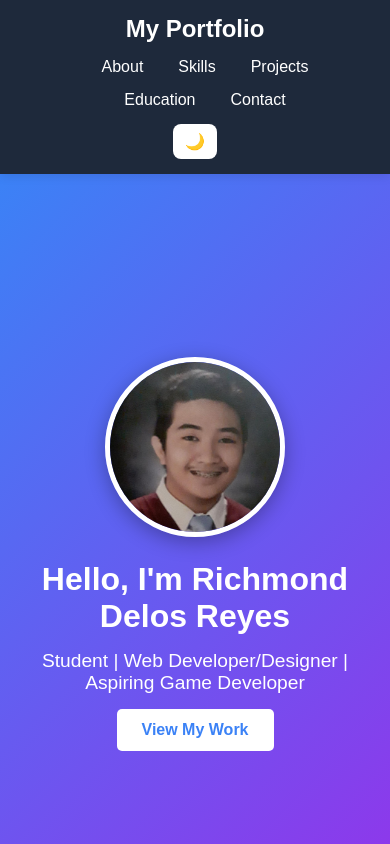
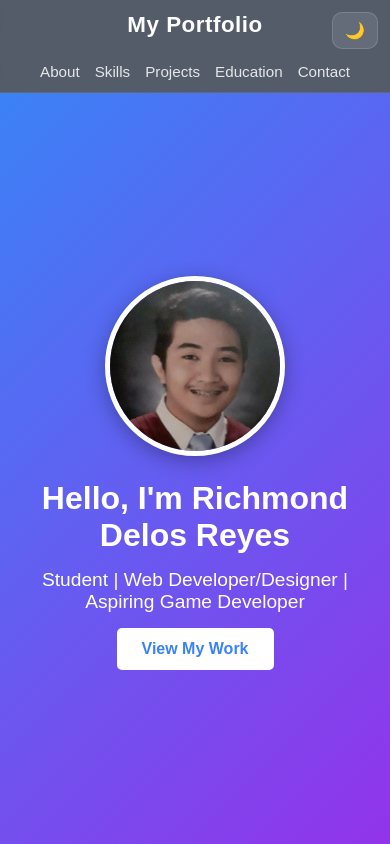
Before and after one commit to delosreyesrichmond09/My-Portfolio, a plain HTML site: page index.html in a window 390 px wide. Shown: the top 844 px of the page. Drawn offline with Linux system fonts and the light colour scheme.

Commit message:
Update index.html

```diff
--- a/index.html
+++ b/index.html
@@ -17,71 +17,88 @@ body{
     background:#f5f5f5;
     color:#333;
 }
+
 .header{
     position: sticky;
     top: 0;
     z-index: 1000;
 
     display: flex;
+    align-items: center;
     justify-content: space-between;
-    align-items: center;
 
-    padding: 15px 8%;
-    background: #1e293b;
+    padding: 14px 8%;
+    gap: 20px;
 
-    box-shadow: 0 2px 10px rgba(0,0,0,0.1);
+    background: rgba(30, 41, 59, 0.75);
+    backdrop-filter: blur(12px);
+    -webkit-backdrop-filter: blur(12px);
+
+    border-bottom: 1px solid rgba(255,255,255,0.08);
 }
 
 .logo{
     color: white;
-    font-size: 1.5rem;
-    font-weight: bold;
-}
-
-
-nav a{
-    color:white;
-    text-decoration:none;
-    margin-left:20px;
+    font-size: 1.4rem;
+    font-weight: 700;
+    letter-spacing: 0.5px;
+    cursor: default;
 }
 
 .navbar{
     display: flex;
-    gap: 25px;
+    gap: 22px;
 }
 
 .navbar a{
-    color: white;
+    color: rgba(255,255,255,0.85);
     text-decoration: none;
     font-weight: 500;
-    transition: color 0.3s ease;
+    font-size: 0.95rem;
+
+    position: relative;
+    transition: 0.3s ease;
+}
+
+.navbar a::after{
+    content: "";
+    position: absolute;
+    left: 0;
+    bottom: -4px;
+
+    width: 0%;
+    height: 2px;
+    background: #60a5fa;
+
+    transition: 0.3s ease;
 }
 
 .navbar a:hover{
-    color: #60a5fa;
+    color: white;
+}
+
+.navbar a:hover::after{
+    width: 100%;
 }
 
 #theme-toggle{
-    background: white;
-    border: none;
+    background: rgba(255,255,255,0.1);
+    border: 1px solid rgba(255,255,255,0.15);
+
     padding: 8px 12px;
-    border-radius: 8px;
+    border-radius: 10px;
+
     cursor: pointer;
     font-size: 1rem;
-    transition: transform 0.3s ease;
+
+    color: white;
+
+    transition: 0.3s ease;
 }
 
 #theme-toggle:hover{
-    transform: scale(1.1);
-}
-
-/* Mobile */
-@media (max-width: 768px){
-
-}
-
-#theme-toggle:hover{
-    transform:scale(1.05);
+    transform: translateY(-2px);
+    background: rgba(255,255,255,0.2);
 }
 
 body.dark-mode{
@@ -263,17 +280,33 @@ footer{
 
         font-size:2rem;
     }
+
     .header{
-        flex-direction: column;
+        flex-wrap: wrap;
+        justify-content: center;
+        padding: 12px;
+    }
+
+    .logo{
+        width: 100%;
+        text-align: center;
+        margin-bottom: 5px;
+    }
+
+    .navbar{
+        width: 100%;
+        justify-content: center;
+        flex-wrap: wrap;
         gap: 15px;
     }
 
-    .navbar{
-        flex-wrap: wrap;
-        justify-content: center;
-        gap: 15px;
+    #theme-toggle{
+        position: absolute;
+        top: 12px;
+        right: 12px;
     }
 }
+
 </style>
 </head>
 
```
